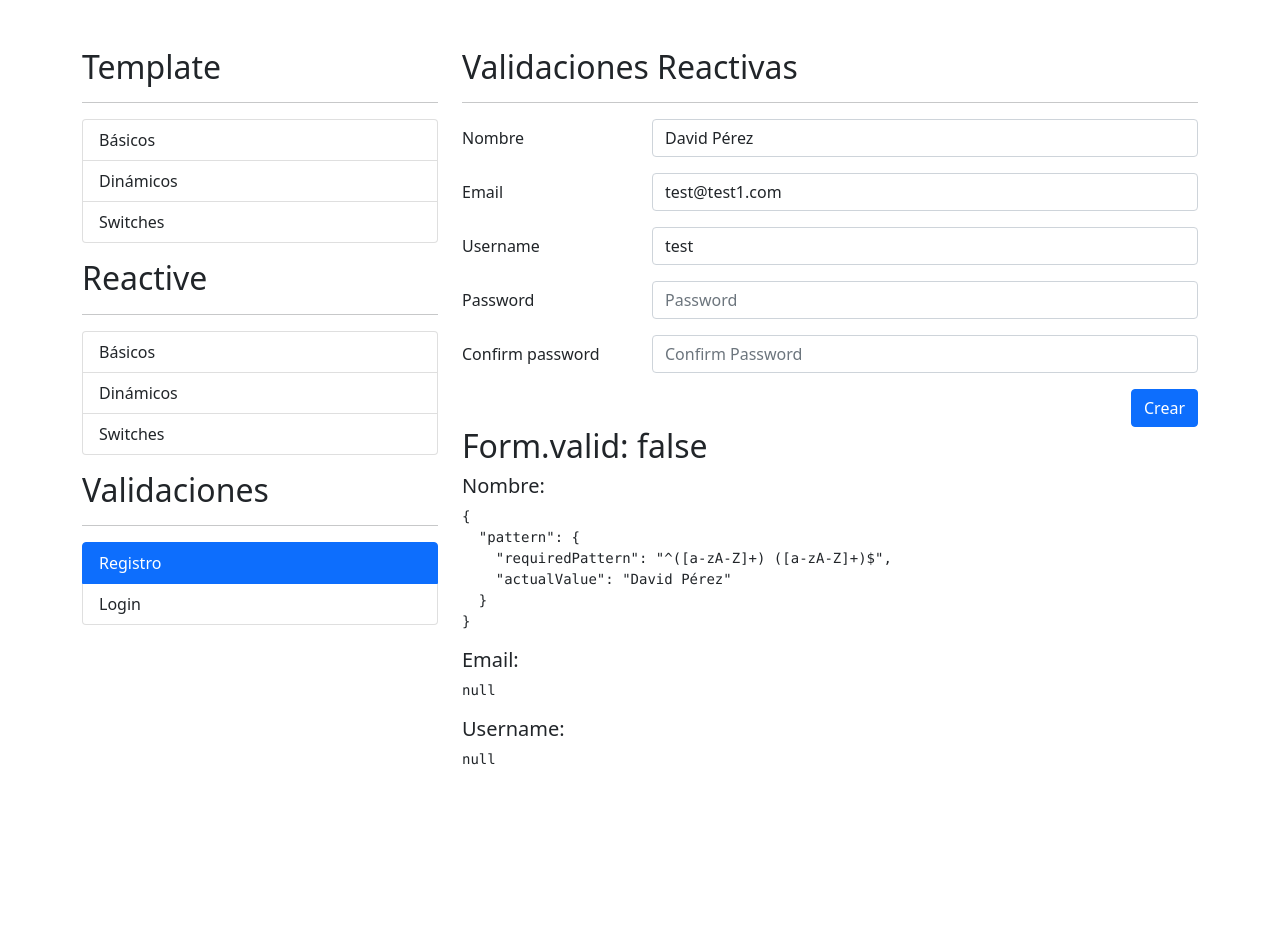
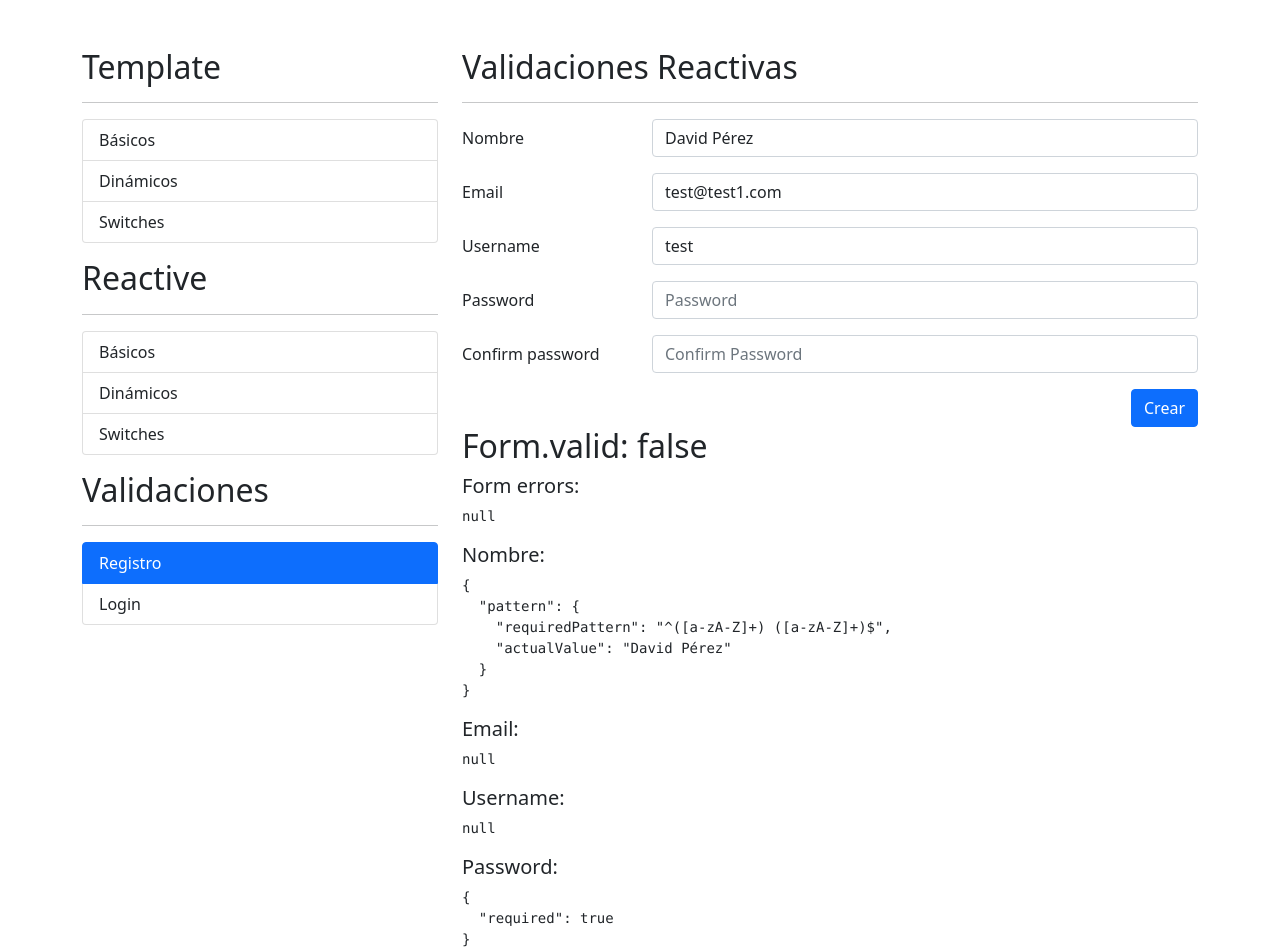
Before and after one commit to DavidPerezOrfila/formulariosApp, an Angular app: page /auth/registro in a window 1280 px wide. Shown: the top 952 px of the page. Before the commit the page ends 800 px from the top, so only its background shows below. Built offline with nearby package versions, Linux system fonts and the light colour scheme.

Commit message:
validar contraseñas iguales

```diff
--- a/src/app/auth/pages/registro/registro.component.html
+++ b/src/app/auth/pages/registro/registro.component.html
@@ -32,14 +32,18 @@
             <div class="row mb-3">
                 <label class="col-sm-3 col-form-label">Password</label>
                 <div class="col-sm-9">
-          <input type="password" class="form-control" placeholder="Password" />
+                    <input type="password" formControlName="password" class="form-control" placeholder="Password" />
+                    <span class="form-text text-danger" *ngIf="campoNoValido('password')">
+            La contraseña debe ser mayor de 6 carácteres</span>
                 </div>
             </div>
             <!-- Password2 -->
             <div class="row mb-3">
                 <label class="col-sm-3 col-form-label">Confirm password</label>
                 <div class="col-sm-9">
-          <input type="password" class="form-control" placeholder="Confirm Password" />
+                    <input type="password" class="form-control" formControlName="password2" placeholder="Confirm Password" />
+                    <span class="form-text text-danger" *ngIf="campoNoValido('password2')">
+            Las contraseñas deben de ser iguales</span>
                 </div>
             </div>
             <div class="row">
@@ -53,9 +57,15 @@
 
 
 <h2>Form.valid: {{miFormulario.valid}}</h2>
+<h5>Form errors: </h5>
+<pre>{{miFormulario.errors | json}}</pre>
 <h5>Nombre: </h5>
 <pre>{{miFormulario.controls.nombre.errors | json}}</pre>
 <h5>Email: </h5>
 <pre>{{miFormulario.controls.email.errors | json}}</pre>
 <h5>Username: </h5>
 <pre>{{miFormulario.controls.username.errors | json}}</pre>
+<h5>Password: </h5>
+<pre>{{miFormulario.controls.password.errors | json}}</pre>
+<h5>Confirmar: </h5>
+<pre>{{miFormulario.controls.password2.errors | json}}</pre>
--- a/src/app/auth/pages/registro/registro.component.ts
+++ b/src/app/auth/pages/registro/registro.component.ts
@@ -5,27 +5,45 @@ import { ValidatorService } from '../../validator/validator.service';
 @Component({
   selector: 'app-registro',
   templateUrl: './registro.component.html',
-  styles: [
-  ]
+  styles: [],
 })
 export class RegistroComponent implements OnInit {
+  miFormulario: FormGroup = this.fb.group(
+    {
+      nombre: [
+        '',
+        [
+          Validators.required,
+          Validators.pattern(this.vs.nombreApelllidoPattern),
+        ],
+      ],
+      email: [
+        '',
+        [Validators.required, Validators.pattern(this.vs.emailPattern)],
+      ],
+      username: ['', [Validators.required, this.vs.noDebeSerStrider]],
+      password: ['', [Validators.required, Validators.minLength(6)]],
+      password2: ['', [Validators.required]],
+    },
+    {
+      validators: [this.vs.camposIguales('password', 'password2')],
+    }
+  );
 
-
-
-  miFormulario: FormGroup = this.fb.group({
-    nombre: ['', [Validators.required, Validators.pattern(this.vs.nombreApelllidoPattern)]],
-    email: ['', [Validators.required, Validators.pattern(this.vs.emailPattern)]],
-    username: ['', [Validators.required, this.vs.noDebeSerStrider]],
-  })
-
-  constructor(private fb: FormBuilder, private vs: ValidatorService) { }
+  constructor(private fb: FormBuilder, private vs: ValidatorService) {}
 
   ngOnInit(): void {
-    this.miFormulario.reset({ nombre: 'David Pérez', email: 'test@test1.com', username: 'test' });
+    this.miFormulario.reset({
+      nombre: 'David Pérez',
+      email: 'test@test1.com',
+      username: 'test',
+    });
   }
   campoNoValido(campo: string) {
-    return this.miFormulario.get(campo)?.invalid
-      && this.miFormulario.get(campo)?.touched;
+    return (
+      this.miFormulario.get(campo)?.invalid &&
+      this.miFormulario.get(campo)?.touched
+    );
   }
 
   submitFormulario() {
--- a/src/app/auth/validator/validator.service.ts
+++ b/src/app/auth/validator/validator.service.ts
@@ -1,13 +1,12 @@
 import { Injectable } from '@angular/core';
-import { FormControl, ValidationErrors } from '@angular/forms';
+import { AbstractControl, FormControl, ValidationErrors } from '@angular/forms';
 
 @Injectable({
-  providedIn: 'root'
+  providedIn: 'root',
 })
 export class ValidatorService {
-
   public nombreApelllidoPattern: string = '([a-zA-Z]+) ([a-zA-Z]+)';
-  public emailPattern: string = "^[a-z0-9._%+-]+@[a-z0-9.-]+\\.[a-z]{2,4}$";
+  public emailPattern: string = '^[a-z0-9._%+-]+@[a-z0-9.-]+\\.[a-z]{2,4}$';
 
   noDebeSerStrider(control: FormControl): ValidationErrors | null {
     const valor: string = control.value?.trim().toLowerCase();
@@ -17,4 +16,16 @@ export class ValidatorService {
     return null;
   }
 
+  camposIguales(campo1: string, campo2: string) {
+    return (formGroup: AbstractControl): ValidationErrors | null => {
+      const pass1 = formGroup.get(campo1)?.value;
+      const pass2 = formGroup.get(campo2)?.value;
+      if (pass1 !== pass2) {
+        formGroup.get(campo2)?.setErrors({ noIguales: true });
+        return { noIguales: true };
+      }
+      formGroup.get(campo2)?.setErrors(null);
+      return null;
+    };
+  }
 }
--- a/src/app/reactive/switches/switches.component.html
+++ b/src/app/reactive/switches/switches.component.html
@@ -1,28 +1,20 @@
-<h2>Reactivos: <small>Switches</small> </h2>
-<hr>
-
+<h2>Reactivos: <small>Switches</small></h2>
+<hr />
 
 <form [formGroup]="miFormulario" (ngSubmit)="guardar()">
-
     <!-- Radio -->
     <div class="row mb-3">
         <label class="col-sm-3 col-form-label">Género</label>
         <div class="col-sm-9">
-
             <div class="form-check">
-        <input class="form-check-input" type="radio" value="M" formControlName="genero" id="radioMasculino">
-        <label class="form-check-label" for="radioMasculino">
-          Masculino
-        </label>
+                <input class="form-check-input" type="radio" value="M" formControlName="genero" id="radioMasculino" />
+                <label class="form-check-label" for="radioMasculino"> Masculino </label>
             </div>
 
             <div class="form-check">
-        <input class="form-check-input" type="radio" value="F" formControlName="genero" id="radioFemenino">
-        <label class="form-check-label" for="radioFemenino">
-          Femenino
-        </label>
+                <input class="form-check-input" type="radio" value="F" formControlName="genero" id="radioFemenino" />
+                <label class="form-check-label" for="radioFemenino"> Femenino </label>
             </div>
-
         </div>
     </div>
 
@@ -30,12 +22,10 @@
     <div class="row mb-3">
         <label class="col-sm-3 col-form-label">Notificaciones</label>
         <div class="col-sm-9">
-
             <div class="form-check form-switch mt-2">
-        <input class="form-check-input" type="checkbox" formControlName="notificaciones" id="flexSwitchCheckChecked">
+                <input class="form-check-input" type="checkbox" formControlName="notificaciones" id="flexSwitchCheckChecked" />
                 <label class="form-check-label" for="flexSwitchCheckChecked">Quiero recibir notificaciones</label>
             </div>
-
         </div>
     </div>
 
@@ -44,7 +34,7 @@
         <label class="col-sm-3 col-form-label"></label>
         <div class="col-sm-9">
             <div class="form-check">
-        <input class="form-check-input" type="checkbox" formControlName="condiciones" id="flexCheckDefault">
+                <input class="form-check-input" type="checkbox" formControlName="condiciones" id="flexCheckDefault" />
                 <label class="form-check-label" for="flexCheckDefault">
                     Términos y condiciones de uso
                 </label>
@@ -52,26 +42,21 @@
         </div>
     </div>
 
-
     <!-- Boton submit -->
     <div class="row">
         <div class="col">
-      <button class="btn btn-primary float-end" type="submit">
-        Guardar
-      </button>
+            <button class="btn btn-primary float-end" type="submit">Guardar</button>
         </div>
     </div>
-
 </form>
-
 
 <h5>Valor del formulario</h5>
 <pre>{{ miFormulario.value | json }}</pre>
-<br>
+<br />
 
 <h5>Persona</h5>
 <pre>{{ persona | json }}</pre>
-<br>
+<br />
 
 <h5>Valid</h5>
 <pre>{{ miFormulario.valid }}</pre>
```
Also changed, not shown: src/app/reactive/basicos/basicos.component.ts (line endings or trailing spaces), src/app/reactive/dinamicos/dinamicos.component.ts (line endings or trailing spaces), src/app/reactive/switches/switches.component.ts (line endings or trailing spaces). Lines whose indentation alone changed are shown as unchanged.
